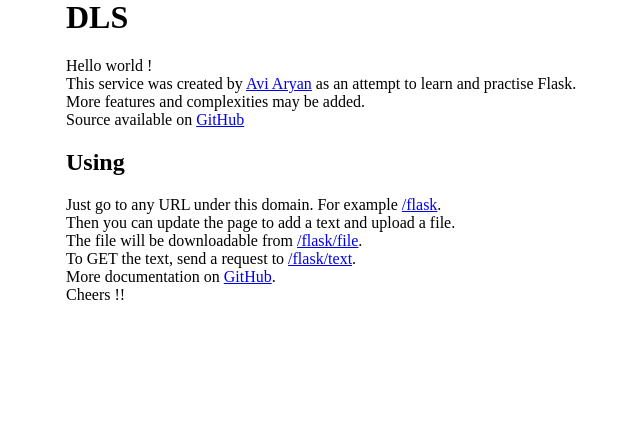
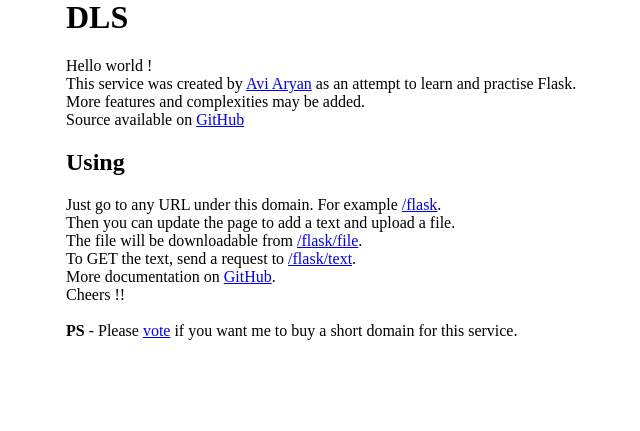
Before and after one commit to aviaryan/dls, a Flask app: page / in a window 1280 px wide. Shown: the part 33-464 px from the top of the page, without its empty margins (174-814 px from the left). Run offline with Flask 2, Linux system fonts and the light colour scheme; parts of the project's set-up code (start-up, migrations or seed data) failed here and were passed over.

Commit message:
added vote issue link

```diff
--- a/dls/templates/home.html
+++ b/dls/templates/home.html
@@ -14,4 +14,7 @@ The file will be downloadable from <a href="/flask/file">/flask/file</a>.<br>
 To GET the text, send a request to <a href="/flask/text">/flask/text</a>.<br>
 More documentation on <a href="https://github.com/aviaryan/dls/tree/master/docs">GitHub</a>.<br>
 Cheers !!
+
+<br><br>
+<b>PS</b> - Please <a href="https://github.com/aviaryan/dls/issues/15">vote</a> if you want me to buy a short domain for this service.
 {% endblock %}
```
Also changed, not shown: README.md.
